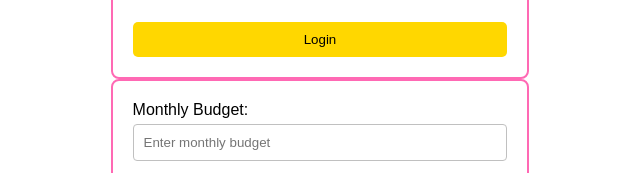
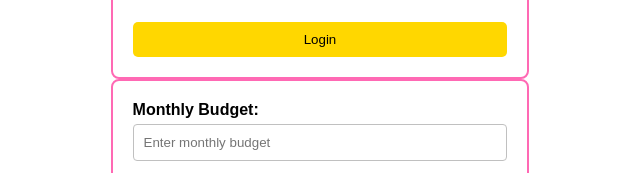
Before and after one commit to JavayJohnson/Divas-Deluxe-Dollars---A-Monthly-Maintenance-Budget-App, a plain HTML site: page index.html in a window 1280 px wide. Shown: the part 889-1062 px from the top of the page, 342-982 px from the left. Drawn offline with Linux system fonts and the light colour scheme.

Commit message:
fixed bold on monthly budget Push 25

```diff
--- a/diva.css
+++ b/diva.css
@@ -68,6 +68,7 @@ header {
     width: 100%;
     max-width: 400px;
     text-align: left;
+
 }
 
 
--- a/index.html
+++ b/index.html
@@ -53,7 +53,7 @@
 
                 <section class="budget-form-section">
                     <form class="budget-form">
-                        <label for="monthlyBudget">Monthly Budget:</label>
+                        <label for="monthlyBudget"><b>Monthly Budget:</b></label>
                         <input type="number" id="monthlyBudget" placeholder="Enter monthly budget" required>
 
                         <label for="hairSalon">Hair Salon:</label>
--- a/script.js
+++ b/script.js
@@ -32,9 +32,6 @@ document.addEventListener('DOMContentLoaded', function() {
         } else {
             outputMessage = `$${remainingBalance} So, you need to cut back, or either get a part-time job for real. You have gone over your monthly budget of $${monthlyBudget} You're NOT managing your money well! No 🍾🥂 popping CHAMPAGNE bottles for you 🍾🥂.`;
         }
-
-
-
 
 
         alert(outputMessage);
@@ -115,7 +112,6 @@ document.addEventListener('DOMContentLoaded', function() {
             return;
         }
 
-
         alert("Login successful!");
     });
 });
```
